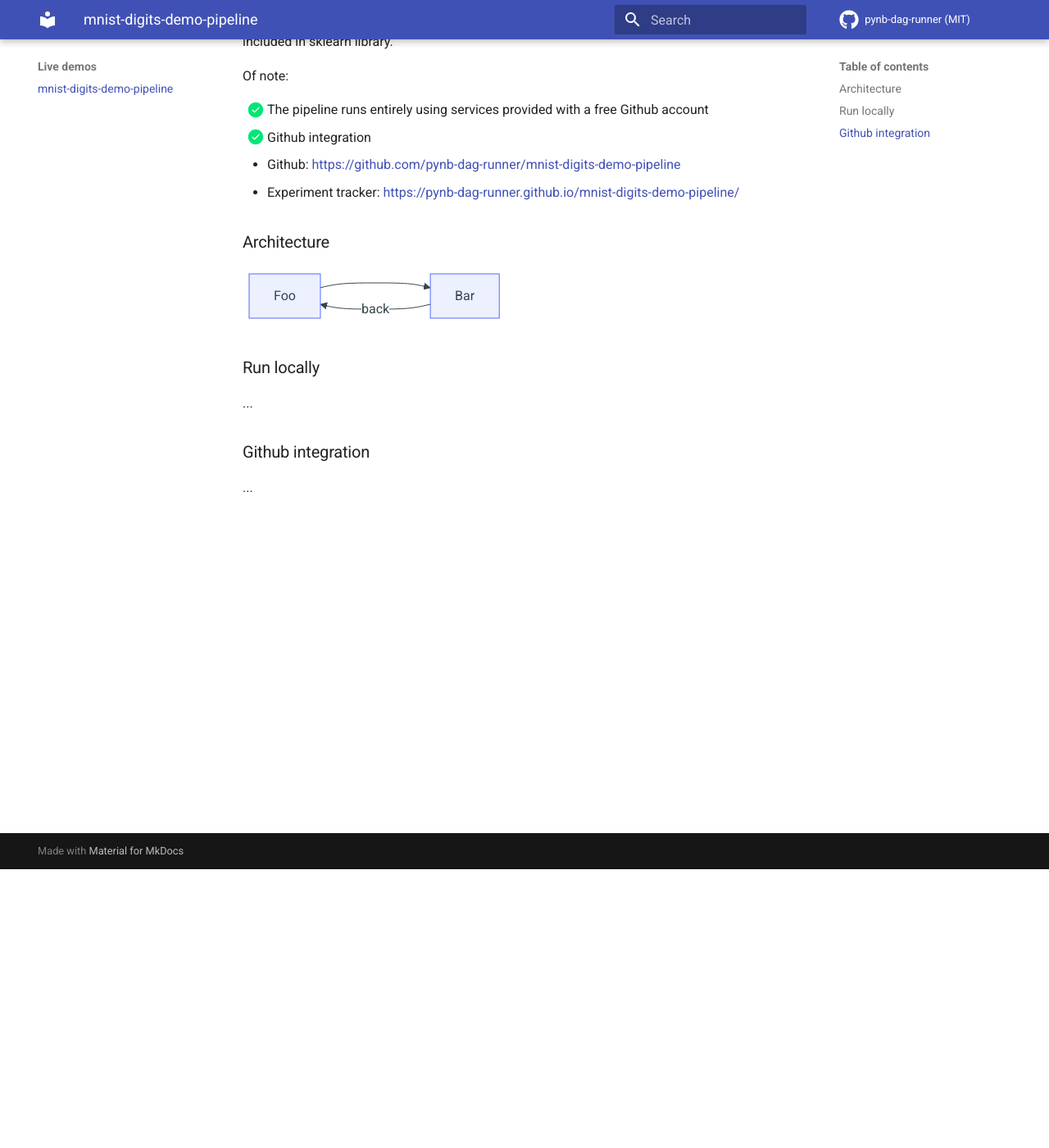
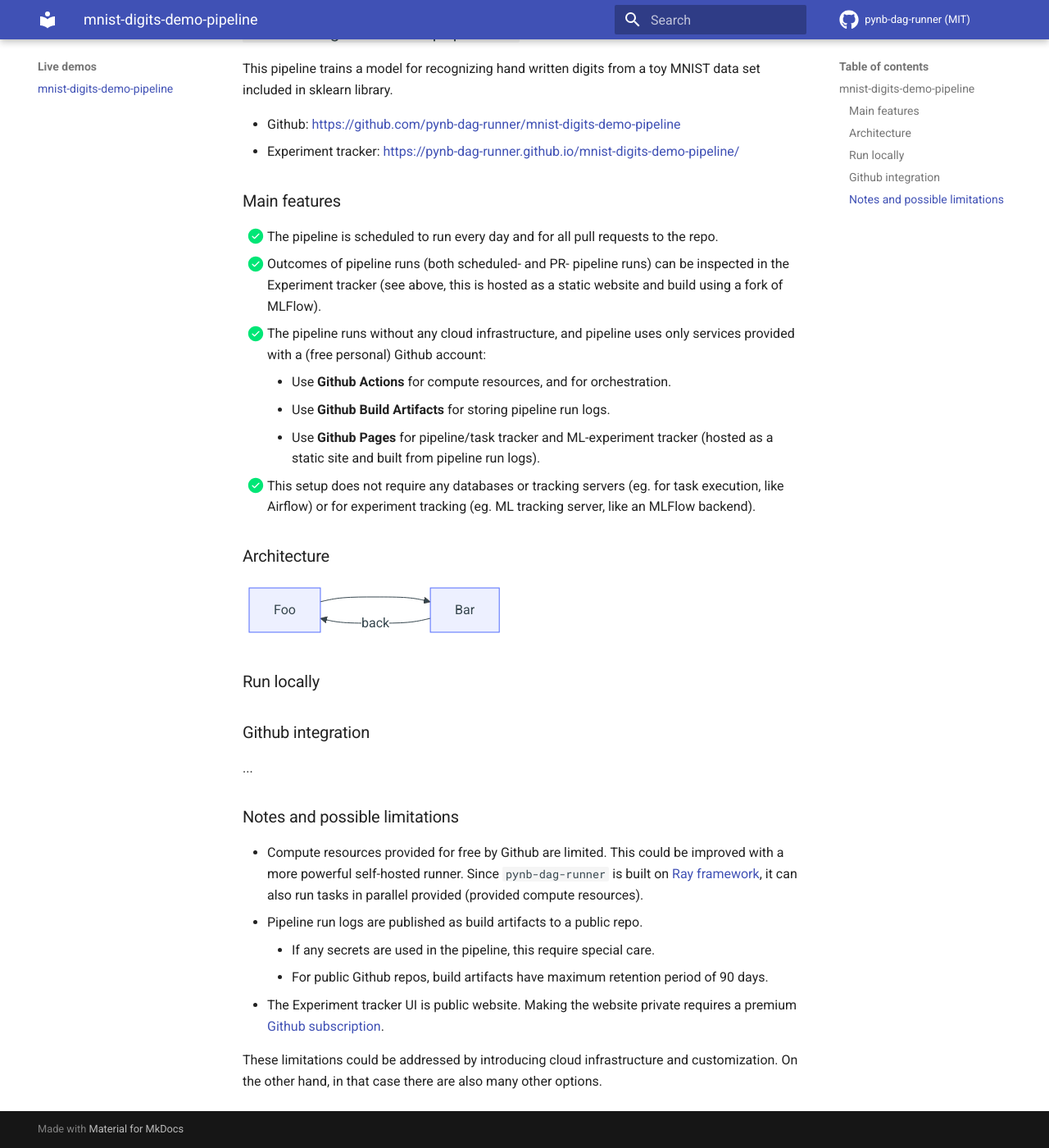
Before and after one commit to composable-logs/composable-logs, an MkDocs documentation site: the page built from docs/docs/live-demos/mnist-digits-demo-pipeline.md, in a window 1280 px wide and 1400 px high, scrolled down 340 px. Shown: the whole window at 82% size. Built offline with MkDocs 1.6.1 and Material for MkDocs 9.7.7, drawn with Linux system fonts in a browser that asks for light colours; comment, search, counter and statistics services are not loaded; some of the changed text lies outside the part shown.

Commit message:
revise demo pipeline material

````diff
--- a/docs/docs/live-demos/mnist-digits-demo-pipeline.md
+++ b/docs/docs/live-demos/mnist-digits-demo-pipeline.md
@@ -1,20 +1,31 @@
-A goals of `pynb-dag-runner` is to make it easy to deploy data/ml pipelines with
-no (or minimal) cloud infrastructure.
+A goal of `pynb-dag-runner` is to make it easy to deploy data/ml pipelines with
+no (or with minimal) cloud infrastructure.
 
-Currently there is one live demo pipeline that illustrate this.
+Currently there is one live demo pipeline that illustrates how `pynb-dag-runner` works in practice.
 
-# `mnist-digits-demo-pipeline`
-This pipeline trains a model for recognizing
-hand written digits from a toy MNIST data set included in sklearn library.
+## `mnist-digits-demo-pipeline`
 
-Of note:
-
-- [x] The pipeline runs entirely using services provided with a free Github account
-- [x] Github integration
+This pipeline trains a model for recognizing hand written digits from a
+toy MNIST data set included in sklearn library.
 
 - Github: [https://github.com/pynb-dag-runner/mnist-digits-demo-pipeline](https://github.com/pynb-dag-runner/mnist-digits-demo-pipeline)
 - Experiment tracker: [https://pynb-dag-runner.github.io/mnist-digits-demo-pipeline/](https://pynb-dag-runner.github.io/mnist-digits-demo-pipeline/)
 
+
+### Main features
+
+- [x] The pipeline is scheduled to run every day and for all pull requests to the repo.
+- [x] Outcomes of pipeline runs (both scheduled- and PR- pipeline runs) can be inspected in the
+      Experiment tracker (see above, this is hosted as a static website and build using a fork of MLFlow).
+- [x] The pipeline runs without any cloud infrastructure, and
+      pipeline uses only services provided with a (free personal)
+      Github account:
+       - Use **Github Actions** for compute resources, and for orchestration.
+       - Use **Github Build Artifacts** for storing pipeline run logs.
+       - Use **Github Pages** for pipeline/task tracker and ML-experiment tracker
+         (hosted as a static site and built from pipeline run logs).
+- [x] This setup does not require any databases or tracking servers (eg. for task execution,
+      like Airflow) or for experiment tracking (eg. ML tracking server, like an MLFlow backend).
 
 ### Architecture
 ``` mermaid
@@ -24,7 +35,18 @@
 ```
 
 ### Run locally
-...
 
 ### Github integration
 ...
+
+### Notes and possible limitations
+- Compute resources provided for free by Github are limited. This could be improved with a more powerful
+  self-hosted runner. Since `pynb-dag-runner` is built on [Ray framework](https://www.ray.io/), it can
+  also run tasks in parallel provided (provided compute resources).
+- Pipeline run logs are published as build artifacts to a public repo.
+    - If any secrets are used in the pipeline, this require special care.
+    - For public Github repos, build artifacts have maximum retention period of 90 days.
+- The Experiment tracker UI is public website. Making the website private requires a premium [Github subscription](https://docs.github.com/en/enterprise-cloud@latest/pages/getting-started-with-github-pages/changing-the-visibility-of-your-github-pages-site).
+
+These limitations could be addressed by introducing cloud infrastructure and customization.
+On the other hand, in that case there are also many other options.
````
